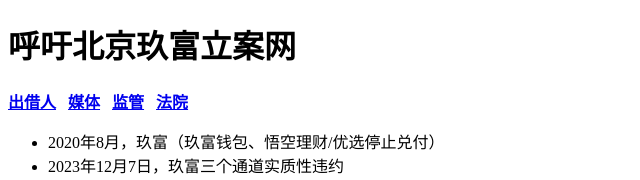
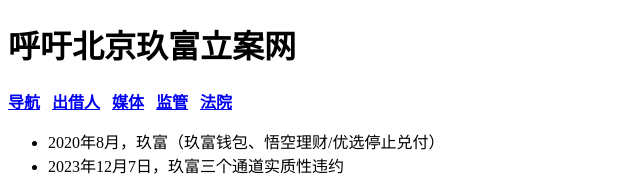
Before and after one commit to hyjflaw/hyjflaw.github.io, a plain HTML site: page index.html in a window 1280 px wide. Shown: the top 180 px of the page, without its empty margins (0-640 px from the left). Drawn offline with Linux system fonts and the light colour scheme.

Commit message:
Update index.html
123

```diff
--- a/index.html
+++ b/index.html
@@ -10,6 +10,7 @@
 </header>
 <nav>
  <b>
+   <a href="index.html">导航</a> &nbsp;
    <a href="出借人.html">出借人</a> &nbsp;
    <a href="媒体.html">媒体</a>  &nbsp;
    <a href="法院.html">监管</a>  &nbsp;
```
